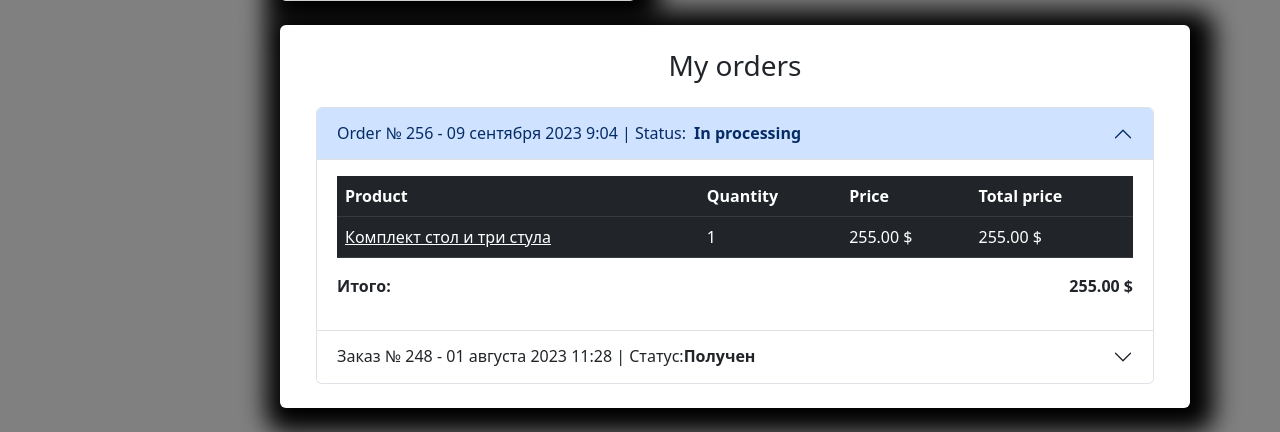
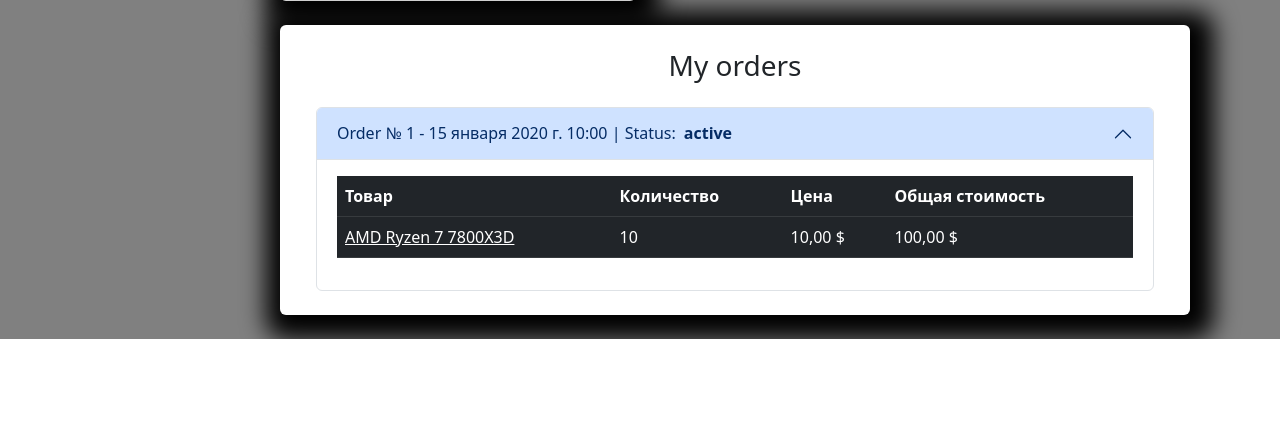
Before and after one commit to 1eo1eo1eo/DjangoComputerShop, a Django app: page /user/profile/ in a window 1280 px wide. Shown: the part 801-1233 px from the top of the page. After the commit the page ends 1140 px from the top, so only its background shows below. Run offline with Django 5.2, Linux system fonts and the light colour scheme; a user stored in the database is signed in; data comes from the database, SQL or seed files in the repository; tables that the repository leaves empty hold one stand-in row (values such as "Sample post"); grey boxes marked "Sample" are stand-in pictures; some libraries are stand-ins or nearby versions.

Commit message:
create orders showing in user profile

```diff
--- a/djangoShop/templates/users/profile.html
+++ b/djangoShop/templates/users/profile.html
@@ -95,48 +95,14 @@
                     <!-- Разметка заказов -->
                     <div class="container">
                         <div class="accordion" id="accordionExample">
+                            {% for order in orders %}
                             <div class="accordion-item">
-                                <h2 class="accordion-header" id="heading1">
-                                    <button class="accordion-button" type="button" data-bs-toggle="collapse" data-bs-target="#collapse1" aria-expanded="false" aria-controls="collapse1">
-                                        Order № 256 - 09 сентября 2023 9:04 | Status:<strong class="mx-2"> In processing</strong>
+                                <h2 class="accordion-header" id="heading{{ order.id }}">
+                                    <button class="accordion-button {% if order != orders.0 %}collapsed{% endif %}" type="button" data-bs-toggle="collapse" data-bs-target="#collapse{{ order.id }}" aria-expanded="false" aria-controls="collapse{{ order.id }}">
+                                        Order № {{ order.id }} - {{ order.created_timestamp }} | Status:<strong class="mx-2">{{ order.status }}</strong>
                                     </button>
                                 </h2>
-                                <div id="collapse1" class="accordion-collapse collapse show" aria-labelledby="heading1" data-bs-parent="#accordionExample">
-                                    <div class="accordion-body">
-                                        <table class="table table-dark table-hover">
-                                            <thead>
-                                                <tr>
-                                                    <th>Product</th>
-                                                    <th>Quantity</th>
-                                                    <th>Price</th>
-                                                    <th>Total price</th>
-                                                </tr>
-                                            </thead>
-                                            <tbody>
-                                                <tr>
-                                                    <td><a class="text-white" href="#">Комплект стол и три стула</a></td>
-                                                    <td>1</td>
-                                                    <td>255.00 $</td>
-                                                    <td>255.00 $</td>
-
-                                                </tr>
-                                            </tbody>
-                                        </table>
-                                        <div class="d-flex justify-content-between">
-                                            <p><strong>Итого:</strong></p>
-                                            <p><strong>255.00 $</strong></p>
-
-                                        </div>
-                                    </div>
-                                </div>
-                            </div>
-                            <div class="accordion-item">
-                                <h2 class="accordion-header" id="heading2">
-                                    <button class="accordion-button collapsed" type="button" data-bs-toggle="collapse" data-bs-target="#collapse2" aria-expanded="false" aria-controls="collapse2">
-                                        Заказ № 248 - 01 августа 2023 11:28 | Статус: <strong>Получен</strong>
-                                    </button>
-                                </h2>
-                                <div id="collapse2" class="accordion-collapse collapse" aria-labelledby="heading2" data-bs-parent="#accordionExample">
+                                <div id="collapse{{ order.id }}" class="accordion-collapse collapse {% if order == orders.0 %}show{% endif %}" aria-labelledby="heading2" data-bs-parent="#accordionExample">
                                     <div class="accordion-body">
                                         <table class="table table-dark table-hover">
                                             <thead>
@@ -148,18 +114,21 @@
                                                 </tr>
                                             </thead>
                                             <tbody>
+                                                {% for item in order.orderitem_set.all %}
                                                 <tr>
-                                                    <td><a class="text-white" href="#">Стул офисный</a></td>
-                                                    <td>2</td>
-                                                    <td>30.00 $</td>
-                                                    <td>60.00 $</td>
+                                                    <td><a class="text-white" href="{% url "catalog:product" item.product.slug %}">{{ item.product.name }}</a></td>
+                                                    <td>{{ item.quantity }}</td>
+                                                    <td>{{ item.price }} $</td>
+                                                    <td>{{ item.products_price }} $</td>
 
                                                 </tr>
+                                                {% endfor %}
                                             </tbody>
                                         </table>
                                     </div>
                                 </div>
                             </div>
+                            {% endfor %}
                         </div>
                     </div>
                     <!-- Закончилась разметка заказов -->
--- a/djangoShop/users/views.py
+++ b/djangoShop/users/views.py
@@ -5,8 +5,10 @@ from django.http import HttpResponseRedirect
 from django.shortcuts import redirect, render
 from django.urls import reverse
 from django.contrib import auth, messages
+from django.db.models import Prefetch
 
 from basket.models import Basket
+from orders.models import Order, OrderItem
 from users.forms import UserLoginForm, UserProfileForm, UserRegistrationForm
 
 if TYPE_CHECKING:
@@ -99,9 +101,21 @@ def profile(request: "HttpRequest") -> "HttpResponse":
     else:
         form = UserProfileForm(instance=request.user)
 
+    orders = (
+        Order.objects.filter(user=request.user)
+        .prefetch_related(
+            Prefetch(
+                "orderitem_set",
+                queryset=OrderItem.objects.select_related("product"),
+            )
+        )
+        .order_by("-id")
+    )
+
     context: dict = {
         "title": "BYD - Profile",
         "form": form,
+        "orders": orders,
     }
 
     return render(request, "users/profile.html", context)
```
